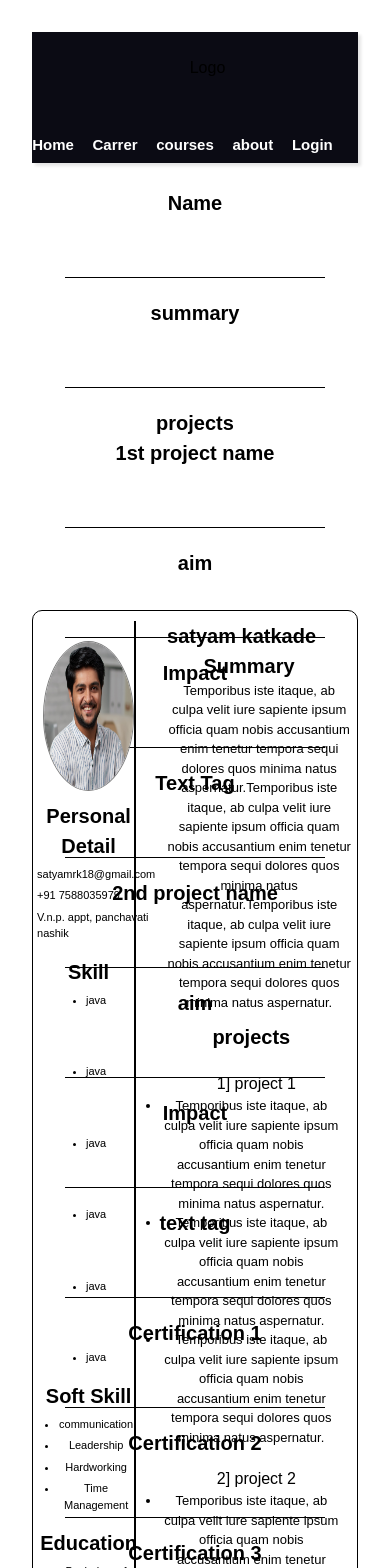
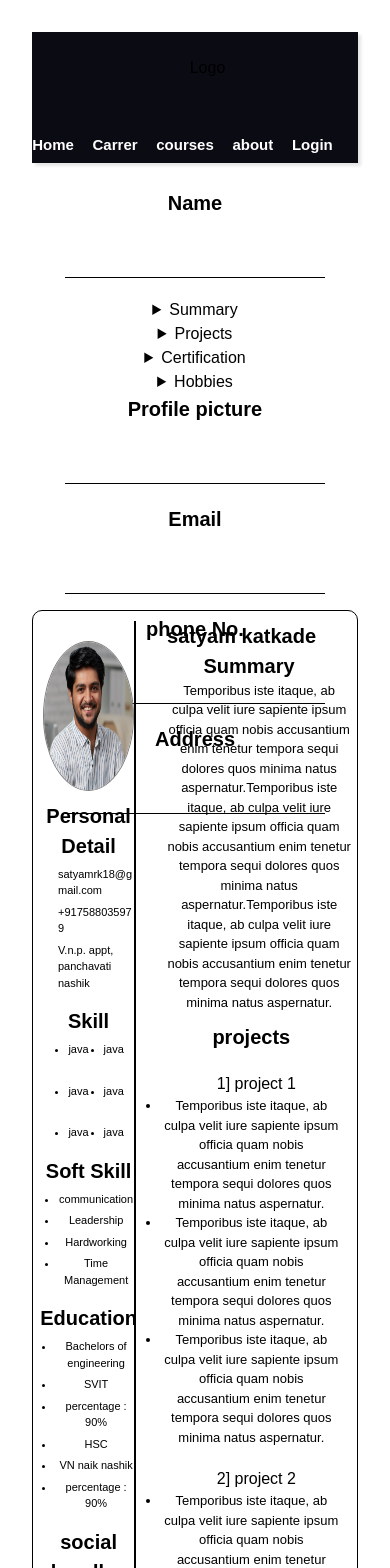
Before and after one commit to satyamrk18/CarrerCare, a React (Vite) app: page /resume in a window 390 px wide. Shown: the top 1568 px of the page. Built offline with nearby package versions, Linux system fonts and the light colour scheme.

Commit message:
resume personal detail section dynamic handling complete

```diff
--- a/src/pages/resume.css
+++ b/src/pages/resume.css
@@ -27,18 +27,30 @@
   flex-direction: column;
   align-items: center;
 }
+.contact-detail {
+  width: 100%;
+  max-width: 100%;
+}
 .contact-detail ul {
   text-align: start;
   list-style-type: disc;
   padding-left: 20px;
+  width: 100%;
+  max-width: 100%;
 }
 .contact-detail li {
   margin: 5px;
+  word-wrap: break-word;
+  overflow-wrap: break-word;
+  white-space: normal;
+  word-break: break-word;
+  max-width: 100%;
+  display: block;
 }
 .skill ul {
   display: flex;
   width: 100%;
-  gap:45px;
+  gap: 45px;
   flex-wrap: wrap;
   align-items: center;
   justify-content: center;
@@ -71,15 +83,14 @@
   flex-direction: column;
   justify-content: space-between;
   border-left: 2px solid black;
-
 }
-.Summary{
-  margin-left:15px;
+.Summary {
+  margin-left: 15px;
 }
 .summary-container {
   font-size: 13px;
   width: 95%;
-  margin-left:15px;
+  margin-left: 15px;
   word-wrap: break-word;
   overflow-wrap: break-word;
   white-space: normal;
@@ -90,9 +101,9 @@
   width: 95%;
   padding: 10px;
   margin-left: 15px;
-  display:flex;
-  flex-direction:column;
-  gap:20px;
+  display: flex;
+  flex-direction: column;
+  gap: 20px;
   word-wrap: break-word;
   overflow-wrap: break-word;
   white-space: normal;
@@ -131,11 +142,17 @@
   .personal-detail ul {
     font-size: 11px;
     padding-left: 15px;
+    width: 100%;
+    max-width: 100%;
   }
 
   .personal-detail li {
     font-size: 11px;
     margin: 5px 0;
+    word-wrap: break-word;
+    overflow-wrap: break-word;
+    word-break: break-word;
+    max-width: 100%;
   }
 
   .main-detail {
@@ -153,3 +170,8 @@
     padding-left: 20px;
   }
 }
+@media (max-width: 400px) {
+  .skill ul {
+    gap: 15px;
+  }
+}
--- a/src/pages/resume.jsx
+++ b/src/pages/resume.jsx
@@ -9,6 +9,7 @@ import SocialMedia from "./../components/socialMedia.jsx";
 import ProfilePic from "../components/profilePic.jsx";
 import { useState, useEffect } from "react";
 import Input from "../components/input.jsx";
+import { Phone } from "lucide-react";
 const resume = () => {
   const [name, setName] = useState("");
   const [summary, setSummary] = useState("");
@@ -30,7 +31,11 @@ const resume = () => {
     teo: "",
     three: "",
   });
-
+  const [personalDetail, setPersonalDetails] = useState({
+    email: "",
+    Phone: "",
+    address: "",
+  });
   //personal information
   const [img, setImg] = useState("");
   return (
@@ -46,6 +51,9 @@ const resume = () => {
               setName(e.target.value);
             }}
           />
+          <details>
+            {/* summary */}
+            <summary>Summary</summary>
             <Input
               type="text"
               heading="summary"
@@ -53,7 +61,13 @@ const resume = () => {
                 setSummary(e.target.value);
               }}
             />
-          <Heading title="projects" />
+          </details>
+          {/* projects */}
+          <details>
+            <summary>Projects</summary>
+            <details>
+              {/* project 1 */}
+              <summary>Project 1</summary>
               <Input
                 type="text"
                 heading="1st project name"
@@ -82,6 +96,10 @@ const resume = () => {
                   settextTag1(e.target.value);
                 }}
               />
+            </details>
+            {/* project 2 */}
+            <details>
+              <summary>project 2</summary>
               <Input
                 type="text"
                 heading="2nd project name"
@@ -110,8 +128,12 @@ const resume = () => {
                   settextTag2(e.target.value);
                 }}
               />
+            </details>
+          </details>
 
           {/* certification  */}
+          <details>
+            <summary>Certification</summary>
             <Input
               type="text"
               heading="Certification 1"
@@ -133,7 +155,10 @@ const resume = () => {
                 setCertification({ ...certification, three: e.target.value })
               }
             />
+          </details>
           {/* hobbies */}
+          <details>
+            <summary>Hobbies</summary>
             <Input
               type="text"
               heading="Hobbies 1"
@@ -149,14 +174,32 @@ const resume = () => {
               heading="Hobbies 3"
               onChange={(e) => setHobbies({ ...hobbie, three: e.target.value })}
             />
+          </details>
 
-          {/* personal imformation */}
+          {/* personal information */}
+          {/* progile image */}
           <Input
-            type="profile pic"
+            type="text"
             heading="Profile picture"
             onChange={(e) => {
               setImg(e.target.value);
             }}
+          />
+          {/* contact detail */}
+          <Input
+          type="text"
+          heading="Email"
+          onChange={(e)=>{setPersonalDetails({...personalDetail, email:e.target.value})}}
+          />
+        <Input
+        type="number"
+        heading="phone No."
+        onChange={(e)=>{setPersonalDetails({...personalDetail, Phone:e.target.value})}}
+        />
+        <Input
+        type="text"
+        heading ="Address"
+        onChange={(e)=>{setPersonalDetails({...personalDetail, address:e.target.value})}}
         />
         </div>
         {/* actual resume */}
@@ -164,13 +207,13 @@ const resume = () => {
           {/* personal detail from resume */}
           <div className="personal-detail">
             {/* profile picture */}
-            <ProfilePic profilepic={img}/>
+            <ProfilePic profilepic={img} />
             <div className="contact-detail">
               <Heading title="Personal Detail" />
               <ul>
-                <li>satyamrk18@gmail.com</li>
-                <li>+91 7588035979</li>
-                <li>V.n.p. appt, panchavati nashik</li>
+                <li>{personalDetail.email || "satyamrk18@gmail.com"}</li>
+                <li>{`+91${personalDetail.Phone || "7588035979"}`}</li>
+                <li>{personalDetail.address || "V.n.p. appt, panchavati nashik"}</li>
               </ul>
             </div>
             <div className="skill">
```
Lines whose indentation alone changed are shown as unchanged.
